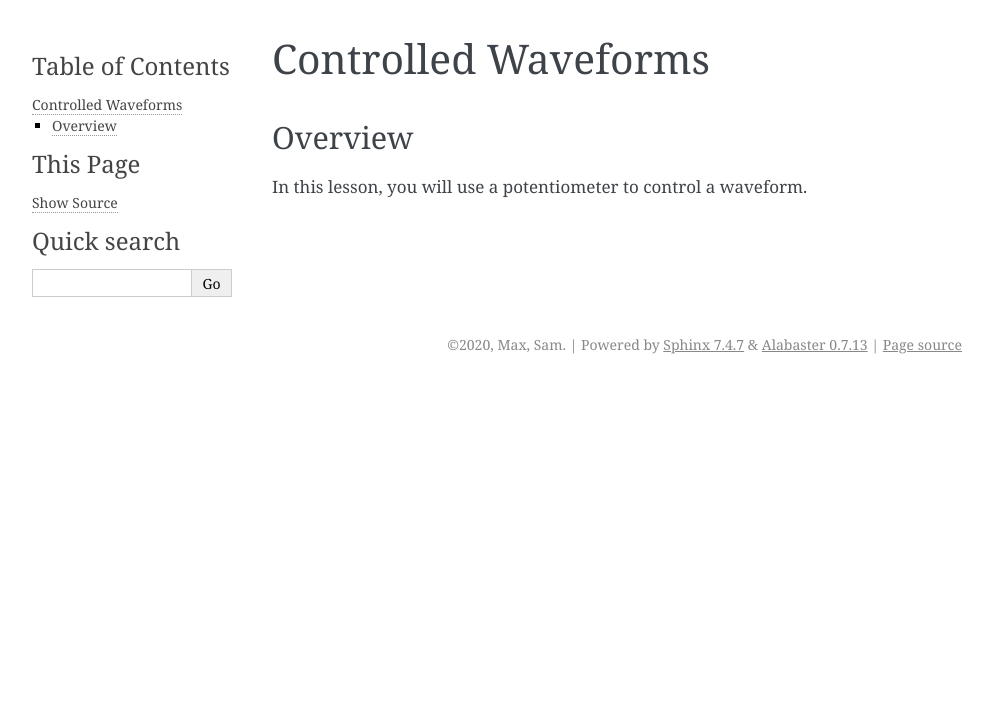
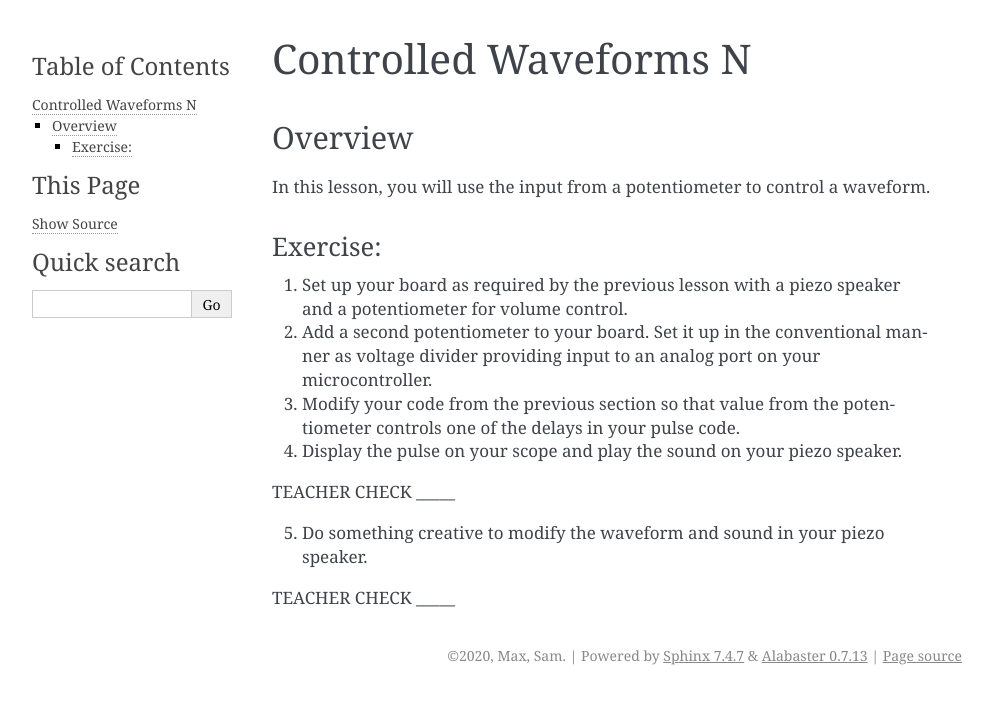
Before and after one commit to maxtkc/mvths-wiki, a Sphinx documentation site: the page built from docs/028c-controlled-waveforms.rst, in a window 1280 px wide. Shown: the top 704 px of the page, without its empty margins (148-1141 px from the left). Built offline with Sphinx 7.4.7, drawn with Linux system fonts in a browser that asks for light colours; pages that are not in the unit, such as notebooks, are missing from menus.

Commit message:
Update 028c-controlled-waveforms.rst

```diff
--- a/docs/028c-controlled-waveforms.rst
+++ b/docs/028c-controlled-waveforms.rst
@@ -1,7 +1,24 @@
-Controlled Waveforms
+Controlled Waveforms N
 =========================
 
 Overview
 --------
 
-In this lesson, you will use a potentiometer to control a waveform.
+In this lesson, you will use the input from a potentiometer to control a waveform.
+
+Exercise:
+~~~~~~~~~
+
+1. Set up your board as required by the previous lesson with a piezo speaker and a potentiometer for volume control.
+
+2. Add a second potentiometer to your board. Set it up in the conventional manner as voltage divider providing input to an analog port on your microcontroller.
+
+3. Modify your code from the previous section so that value from the potentiometer controls one of the delays in your pulse code.
+
+4. Display the pulse on your scope and play the sound on your piezo speaker.
+
+TEACHER CHECK \_\_\_\_\_
+
+5. Do something creative to modify the waveform and sound in your piezo speaker.
+
+TEACHER CHECK \_\_\_\_\_
```
